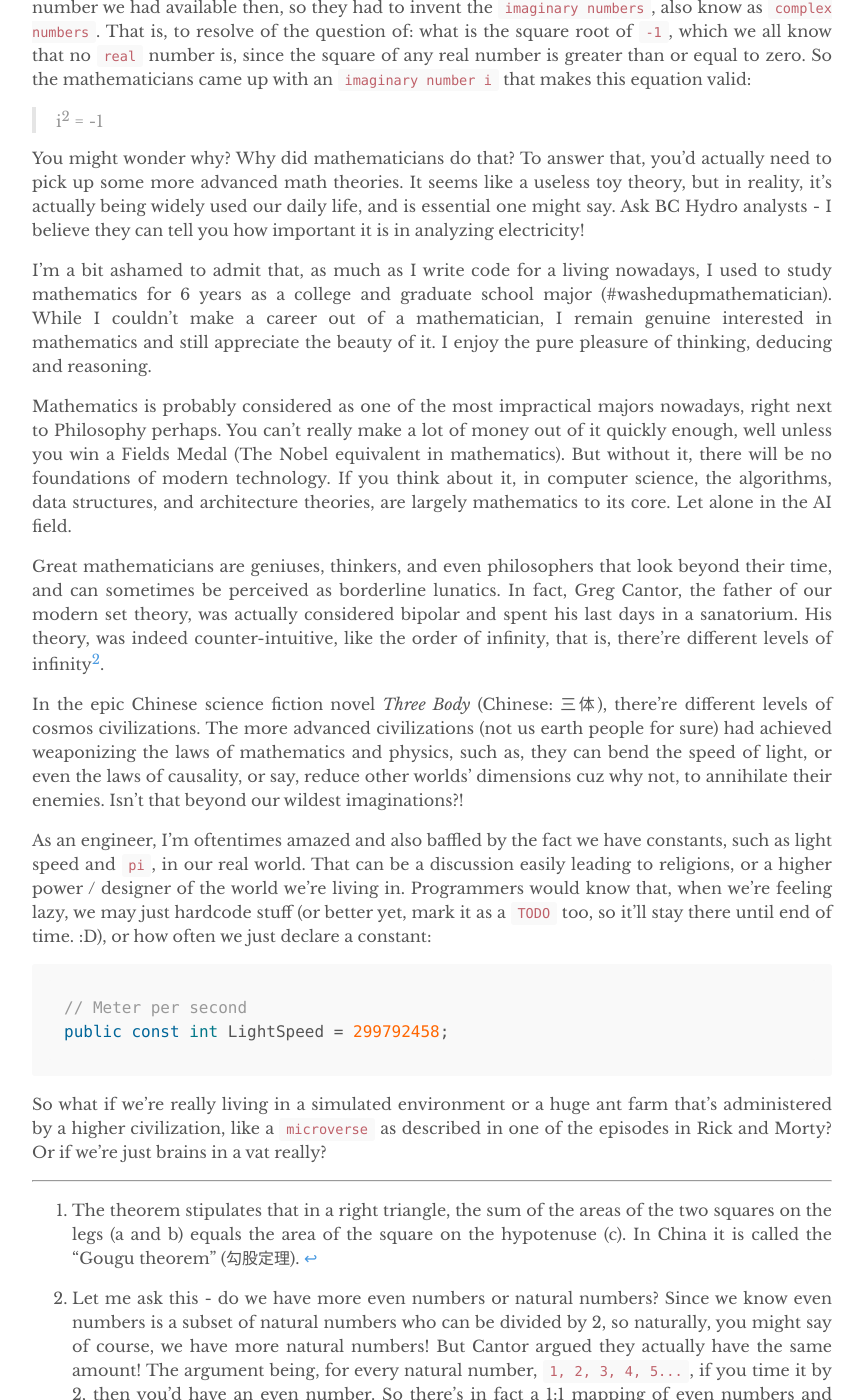
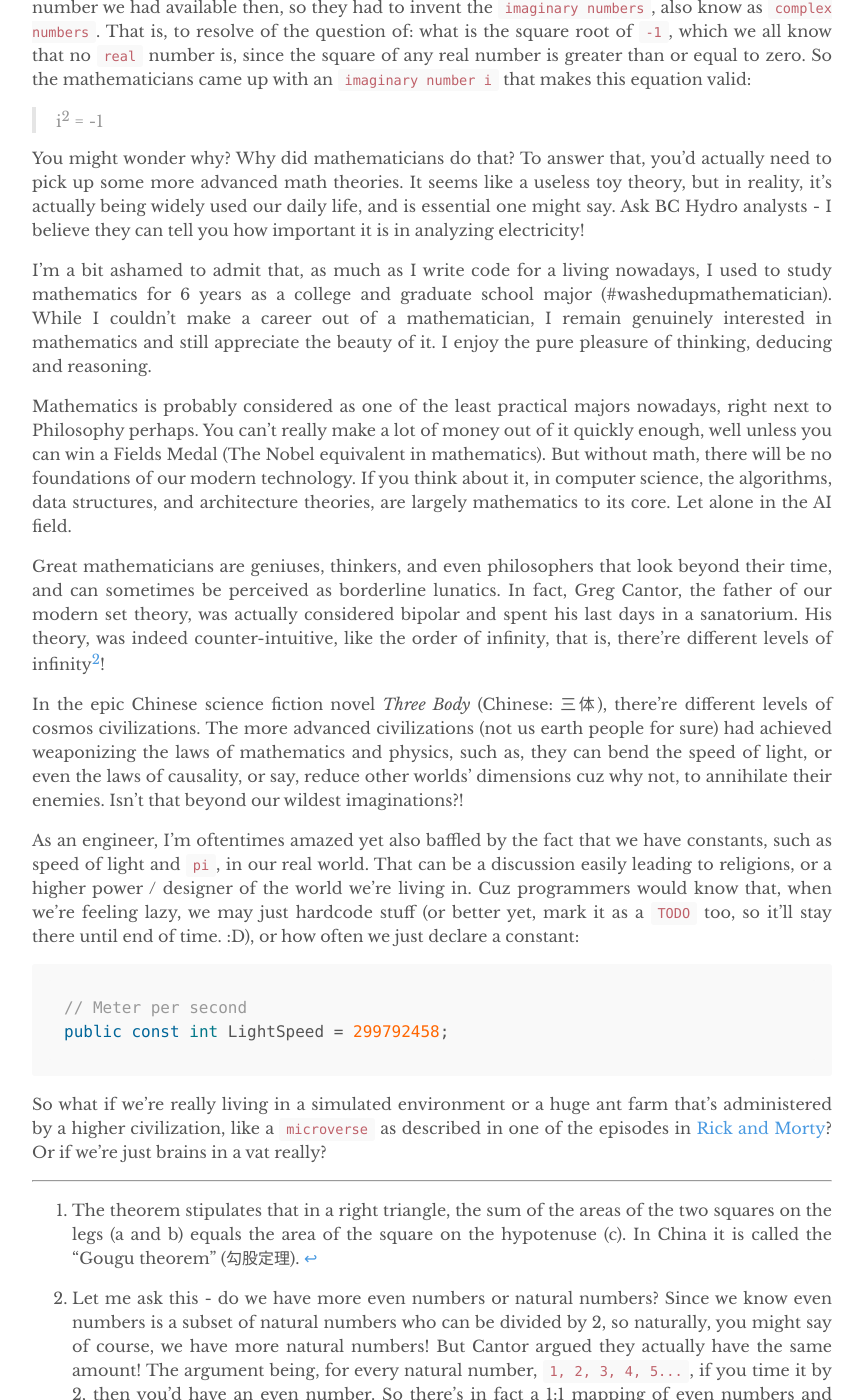
Before and after one commit to yuexiaofeng/yuexiaofeng.github.io, a Jekyll site: the page built from _posts/2021-03-14-life-of-pi.md, in a window 1280 px wide and 1400 px high, scrolled down 4684 px. Shown: the whole window, without its empty margins (208-1073 px from the left). Built offline with Jekyll 4.4.1, drawn with Linux system fonts in a browser that asks for light colours.

Commit message:
Added link to rick and morty

````diff
--- a/_posts/2021-03-14-life-of-pi.md
+++ b/_posts/2021-03-14-life-of-pi.md
@@ -105,22 +105,22 @@ So rational numbers and irrational numbers together make up what we known as `re
 
 You might wonder why? Why did mathematicians do that? To answer that, you'd actually need to pick up some more advanced math theories. It seems like a useless toy theory, but in reality, it's actually being widely used our daily life, and is essential one might say. Ask BC Hydro analysts - I believe they can tell you how important it is in analyzing electricity!
 
-I'm a bit ashamed to admit that, as much as I write code for a living nowadays, I used to study mathematics for 6 years as a college and graduate school major (#washedupmathematician). While I couldn't make a career out of a mathematician, I remain genuine interested in mathematics and still appreciate the beauty of it. I enjoy the pure pleasure of thinking, deducing and reasoning.
+I'm a bit ashamed to admit that, as much as I write code for a living nowadays, I used to study mathematics for 6 years as a college and graduate school major (#washedupmathematician). While I couldn't make a career out of a mathematician, I remain genuinely interested in mathematics and still appreciate the beauty of it. I enjoy the pure pleasure of thinking, deducing and reasoning.
 
-Mathematics is probably considered as one of the most impractical majors nowadays, right next to Philosophy perhaps. You can't really make a lot of money out of it quickly enough, well unless you win a Fields Medal (The Nobel equivalent in mathematics). But without it, there will be no foundations of modern technology. If you think about it, in computer science, the algorithms, data structures, and architecture theories, are largely mathematics to its core. Let alone in the AI field.
+Mathematics is probably considered as one of the least practical majors nowadays, right next to Philosophy perhaps. You can't really make a lot of money out of it quickly enough, well unless you can win a Fields Medal (The Nobel equivalent in mathematics). But without math, there will be no foundations of our modern technology. If you think about it, in computer science, the algorithms, data structures, and architecture theories, are largely mathematics to its core. Let alone in the AI field.
 
-Great mathematicians are geniuses, thinkers, and even philosophers that look beyond their time, and can sometimes be perceived as borderline lunatics. In fact, Greg Cantor, the father of our modern set theory, was actually considered bipolar and spent his last days in a sanatorium. His theory, was indeed counter-intuitive, like the order of infinity, that is, there're different levels of infinity[^fn2].
+Great mathematicians are geniuses, thinkers, and even philosophers that look beyond their time, and can sometimes be perceived as borderline lunatics. In fact, Greg Cantor, the father of our modern set theory, was actually considered bipolar and spent his last days in a sanatorium. His theory, was indeed counter-intuitive, like the order of infinity, that is, there're different levels of infinity[^fn2]!
 
 In the epic Chinese science fiction novel *Three Body* (Chinese: 三体), there're different levels of cosmos civilizations. The more advanced civilizations (not us earth people for sure) had achieved weaponizing the laws of mathematics and physics, such as, they can bend the speed of light, or even the laws of causality, or say, reduce other worlds' dimensions cuz why not, to annihilate their enemies. Isn't that beyond our wildest imaginations?!
 
-As an engineer, I'm oftentimes amazed and also baffled by the fact we have constants, such as light speed and `pi`, in our real world. That can be a discussion easily leading to religions, or a higher power / designer of the world we're living in. Programmers would know that, when we're feeling lazy, we may just hardcode stuff (or better yet, mark it as a `TODO` too, so it'll stay there until end of time. :D), or how often we just declare a constant:
+As an engineer, I'm oftentimes amazed yet also baffled by the fact that we have constants, such as speed of light and `pi`, in our real world. That can be a discussion easily leading to religions, or a higher power / designer of the world we're living in. Cuz programmers would know that, when we're feeling lazy, we may just hardcode stuff (or better yet, mark it as a `TODO` too, so it'll stay there until end of time. :D), or how often we just declare a constant:
 
 ```csharp
 // Meter per second
 public const int LightSpeed = 299792458;
 ```
 
-So what if we're really living in a simulated environment or a huge ant farm that's administered by a higher civilization, like a `microverse` as described in one of the episodes in Rick and Morty? Or if we're just brains in a vat really?
+So what if we're really living in a simulated environment or a huge ant farm that's administered by a higher civilization, like a `microverse` as described in one of the episodes in [Rick and Morty](https://www.imdb.com/title/tt2861424/)? Or if we're just brains in a vat really?
 
 ---
 
````
